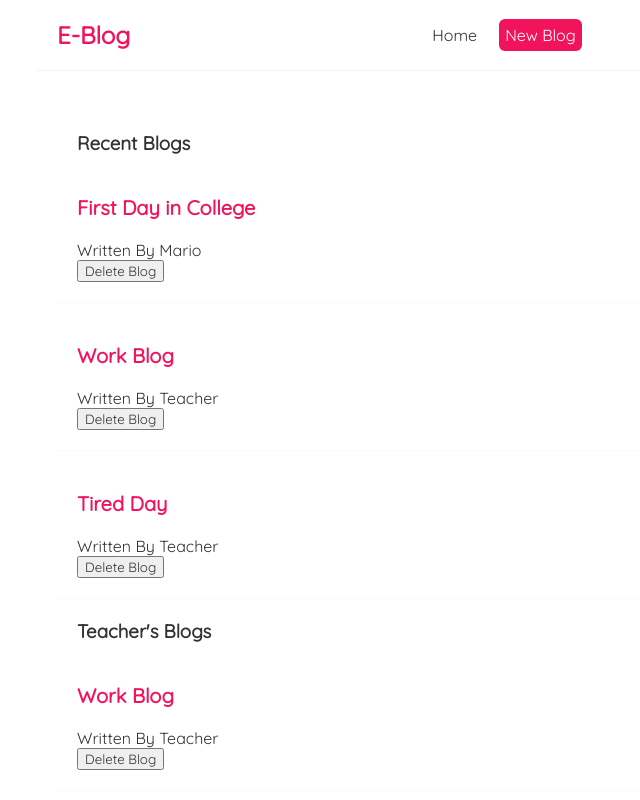
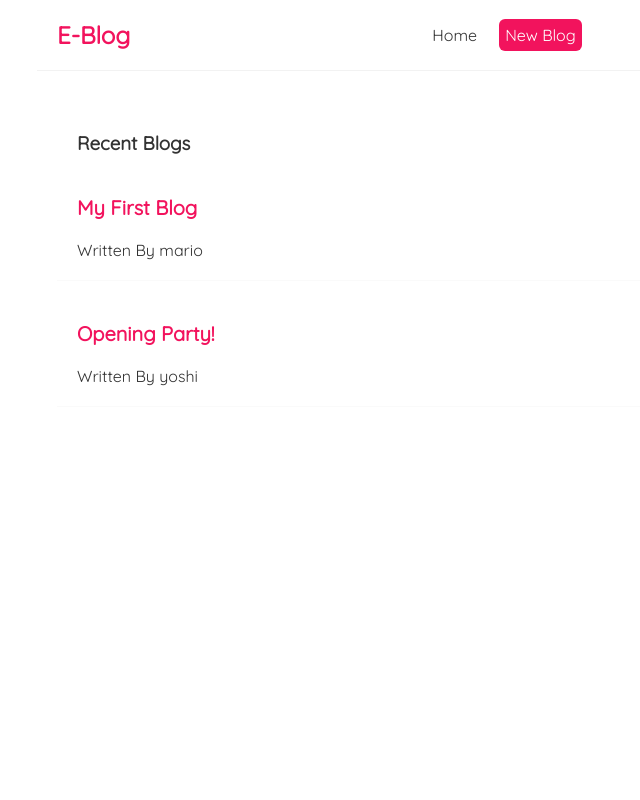
Before and after one commit to its-dev24/test-blog-react-app, a React (Create React App) app in the folder dojo-blog/: page / in a window 1280 px wide. Shown: the top 800 px of the page, without its empty margins (243-883 px from the left). Built offline with nearby package versions, Linux system fonts and the light colour scheme; data requests are answered from the project's data file.

Commit message:
useFetch created

```diff
--- a/dojo-blog/src/BlogView.js
+++ b/dojo-blog/src/BlogView.js
@@ -1,18 +1,11 @@
-const BlogView = ({ blogs, heading, handleDelete }) => {
+const BlogView = ({ blogs, heading }) => {
   return (
     <div className="blog-main">
       <h3>{heading}</h3>
       {blogs.map((blog) => (
-        <div className="blog-preview">
+        <div className="blog-preview" key={blog.id}>
           <h2>{blog.title}</h2>
           <p>Written By {blog.author}</p>
-          <button
-            onClick={() => {
-              handleDelete(blog.id);
-            }}
-          >
-            Delete Blog
-          </button>
         </div>
       ))}
     </div>
--- a/dojo-blog/src/Home.js
+++ b/dojo-blog/src/Home.js
@@ -1,43 +1,28 @@
 import Button from "@mui/material/Button";
-import { useState } from "react";
+import { useState, useEffect } from "react";
 import BlogView from "./BlogView";
+import useFetch from "./useFetch";
+
 const Home = () => {
-  const [Blogs, setBlogs] = useState([
-    {
-      id: "1",
-      title: "First Day in College",
-      body: "Temdsjfljadsjfoodsofdsfhdshf sdhfhdshfhasodhfohdsfkjsandf",
-      author: "Mario",
-    },
-    {
-      id: "2",
-      title: "Work Blog",
-      body: "Temdsjfljadsjfoodsofdsfhdshf sdhfhdshfhasodhfohdsfkjsandf",
-      author: "Teacher",
-    },
-    {
-      id: "3",
-      title: "Tired Day",
-      body: "Temdsjfljadsjfoodsofdsfhdshf sdhfhdshfhasodhfohdsfkjsandf",
-      author: "Teacher",
-    },
-  ]);
+  const {
+    data_state: Blogs,
+    isPending,
+    error,
+  } = useFetch("http://localhost:8000/blogs");
 
-  const handleDelete = (id) => {
-    let newBlog = Blogs.filter((Blogs) => Blogs.id != id);
-    setBlogs(newBlog);
-  };
   return (
     <div className="home">
-      <BlogView
-        blogs={Blogs}
-        heading="Recent Blogs"
-        handleDelete={handleDelete}
-      />
-      <BlogView
-        blogs={Blogs.filter((Blogs) => Blogs.author === "Teacher")}
-        heading="Teacher's Blogs"
-      />
+      {error && <div>{error}</div>}
+
+      {isPending && <div>Loading ...</div>}
+
+      {Blogs && <BlogView blogs={Blogs} heading="Recent Blogs" />}
+      {/* {Blogs && (
+        <BlogView
+          blogs={Blogs.filter((Blogs) => Blogs.author === "mario")}
+          heading="Mario's Blogs"
+        />
+      )} */}
     </div>
   );
 };
--- /dev/null
+++ b/dojo-blog/src/useFetch.js
@@ -0,0 +1,33 @@
+import { useState, useEffect } from "react";
+
+const useFetch = (url) => {
+  const [data_state, setData] = useState(null);
+
+  const [isPending, setIsPending] = useState(true);
+
+  const [error, setError] = useState(null);
+
+  useEffect(() => {
+    fetch(url)
+      .then((res) => {
+        if (!res.ok) {
+          throw Error("Failed to fetch data from end point");
+        }
+
+        return res.json();
+      })
+      .then((data) => {
+        setData(data);
+        setIsPending(false);
+        setError(null);
+      })
+      .catch((er) => {
+        setError(er.message);
+        setIsPending(false);
+      });
+  }, [url]);
+
+  return { data_state, isPending, error };
+};
+
+export default useFetch;
```
